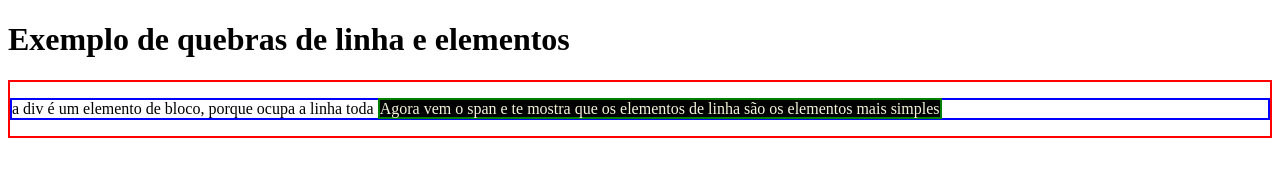
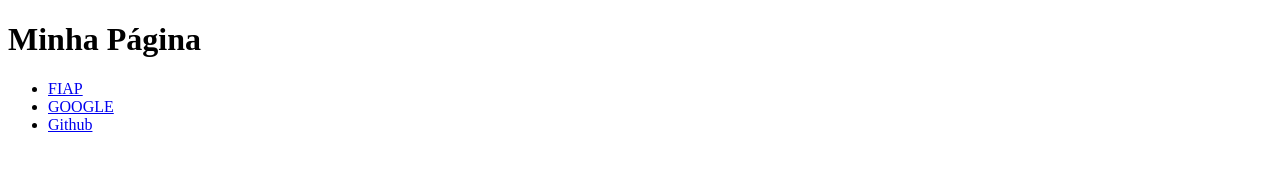
Before and after one commit to tcguus/projeto-inicial, a plain HTML site: page index.html in a window 1280 px wide. Drawn offline with Linux system fonts and the light colour scheme.

Commit message:
Criação do Cabeçalho + links

```diff
--- a/index.html
+++ b/index.html
@@ -10,23 +10,22 @@
   </head>
 
   <body>
-    <h1>Exemplo de quebras de linha e elementos</h1>
-
-    <div style="border: solid red 2px">
-      <p style="border: solid blue 2px">
-        a div é um elemento de bloco, porque ocupa a linha toda
-
-        <span
-          style="border: solid green 2px; background-color: black; color: beige"
-        >
-          Agora vem o span e te mostra que os elementos de linha são os
-          elementos mais simples
-        </span>
-      </p>
+    <div class="container">
+      <header>
+        <h1>Minha Página</h1>
+        <nav>
+          <!-- ul = unordered list e dentro dela somente podemos adicionar elementos li = list item.-->
+          <ul>
+            <li>
+              <a href="https://www2.fiap.com.br/" target="_blank">FIAP</a>
+            </li>
+            <li>
+              <a href="https://www.google.com.br/" target="_blank">GOOGLE</a>
+            </li>
+            <li><a href="https://github.com/" target="_blank">Github</a></li>
+          </ul>
+        </nav>
+      </header>
     </div>
-
-    <!-- <h1>Exemplo de cabeçalhos</h1>
-    <h2>Segundo titulo</h2>
-    <h3>terceiro titulo</h3> -->
   </body>
 </html>
```
